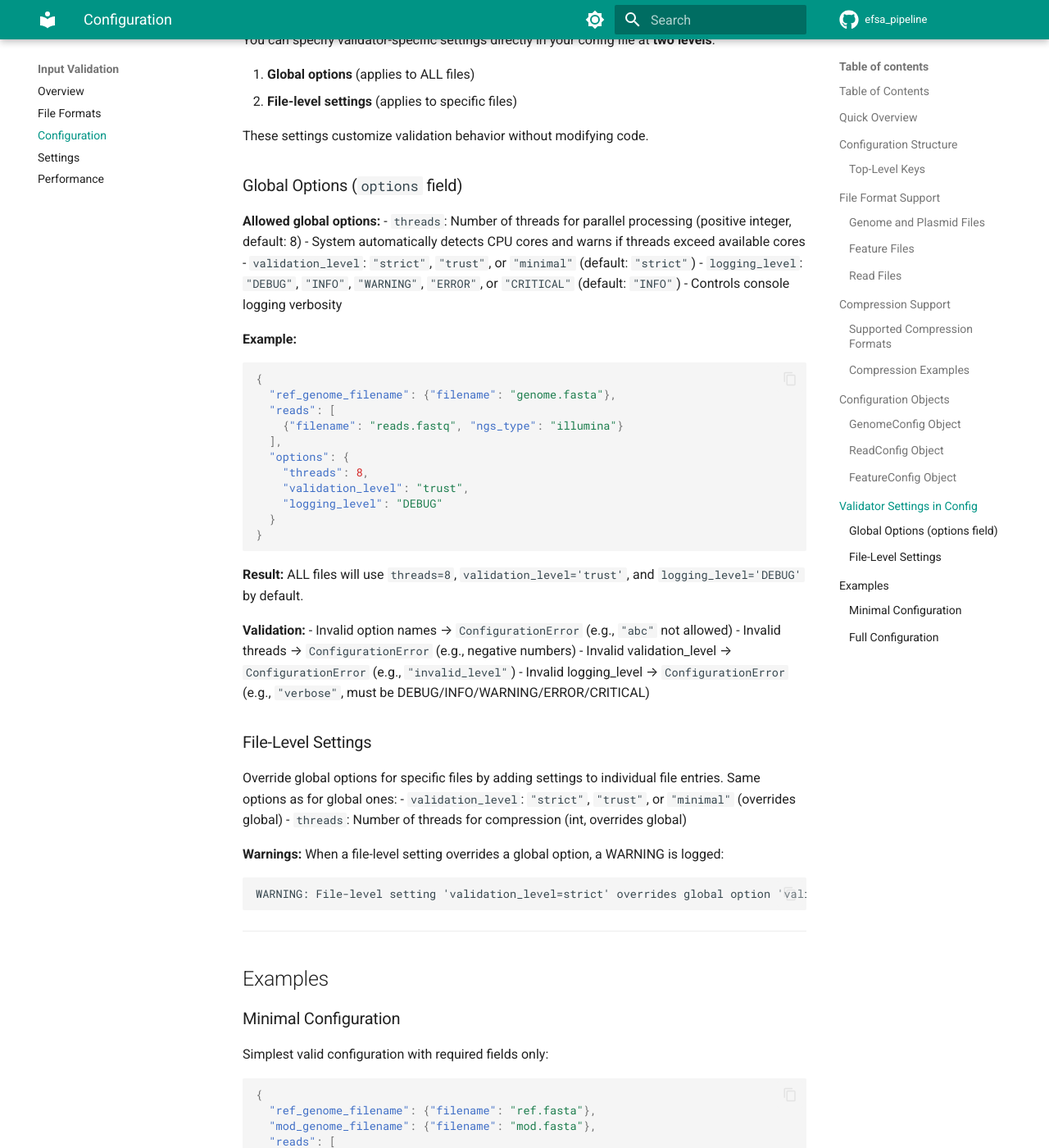
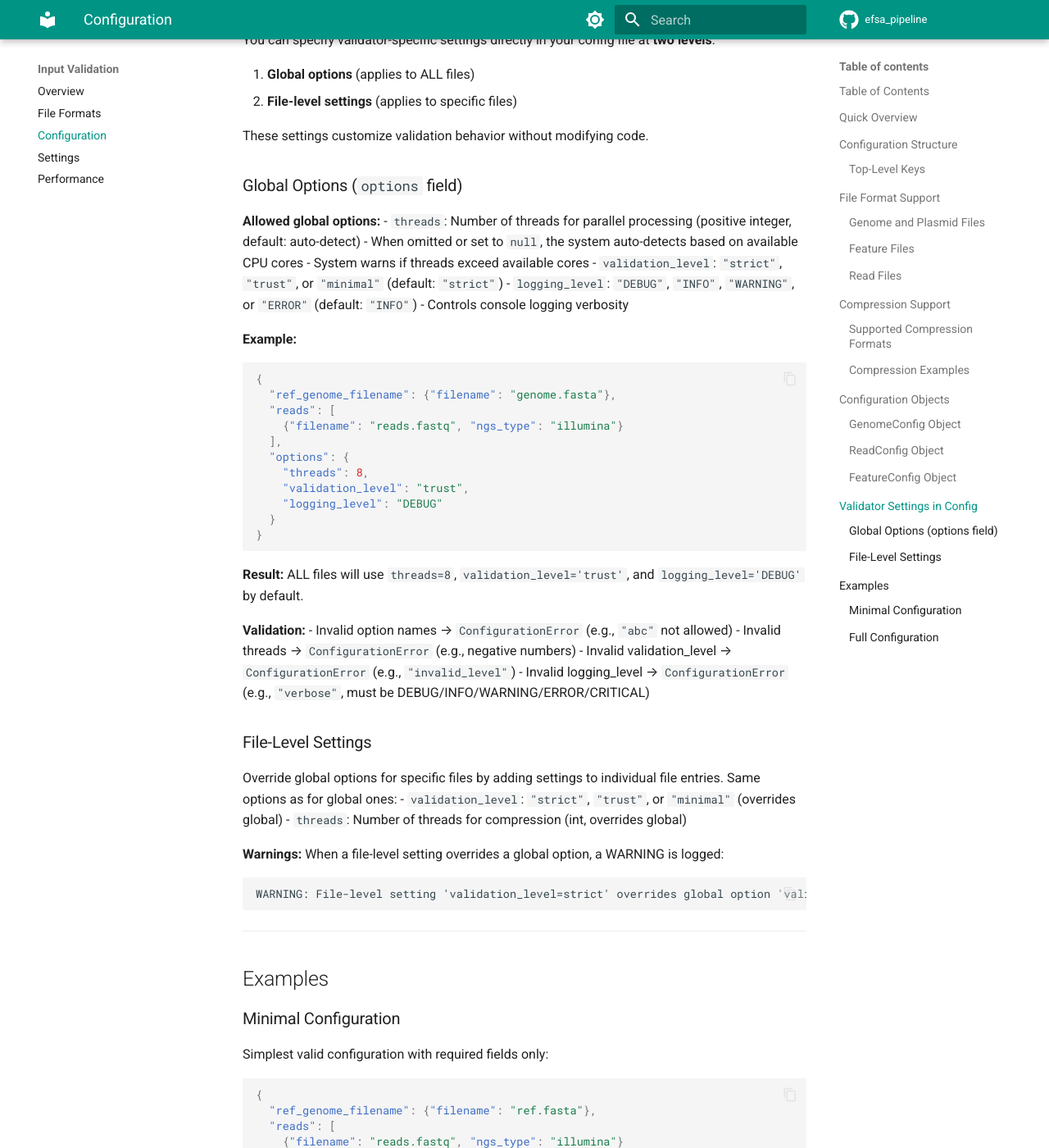
Before and after one commit to denisHanch/efsa_pipeline, an MkDocs documentation site: the page built from docs/validation/CONFIG_GUIDE.md, in a window 1280 px wide and 1400 px high, scrolled down 5286 px. Shown: the whole window at 82% size. Built offline with MkDocs 1.6.1 and Material for MkDocs 9.7.7, drawn with Linux system fonts in a browser that asks for light colours; comment, search, counter and statistics services are not loaded; some of the changed text lies outside the part shown.

Commit message:
no-issue: mod_genome_filename optional

````diff
--- a/docs/validation/CONFIG_GUIDE.md
+++ b/docs/validation/CONFIG_GUIDE.md
@@ -31,7 +31,7 @@
 | Key | Type | Required | Description |
 |---|---|:---:|---|
 | `ref_genome_filename` | GenomeConfig | ✅ | Reference genome (FASTA or GenBank) |
-| `mod_genome_filename` | GenomeConfig | ✅ | Modified genome (FASTA or GenBank) |
+| `mod_genome_filename` | GenomeConfig | ❌ | Modified genome (FASTA or GenBank) |
 | `ref_plasmid_filename` | GenomeConfig | ❌ | Reference plasmid (FASTA or GenBank) |
 | `mod_plasmid_filename` | GenomeConfig | ❌ | Modified plasmid (FASTA or GenBank) |
 | `reads` | List[ReadConfig] | ✅ | Read files (FASTQ/BAM), minimum one |
@@ -41,7 +41,7 @@
 
 **Important:**
 - All file paths must be **relative to the config file directory**
-- At minimum, provide `ref_genome_filename`,`mod_genome_filename` and `reads`
+- At minimum, provide `ref_genome_filename` and `reads`
 
 ---
 
@@ -211,10 +211,11 @@
 ### Global Options (`options` field)
 
 **Allowed global options:**
-- `threads`: Number of threads for parallel processing (positive integer, default: 8)
-  - System automatically detects CPU cores and warns if threads exceed available cores
+- `threads`: Number of threads for parallel processing (positive integer, default: auto-detect)
+  - When omitted or set to `null`, the system auto-detects based on available CPU cores
+  - System warns if threads exceed available cores
 - `validation_level`: `"strict"`, `"trust"`, or `"minimal"` (default: `"strict"`)
-- `logging_level`: `"DEBUG"`, `"INFO"`, `"WARNING"`, `"ERROR"`, or `"CRITICAL"` (default: `"INFO"`)
+- `logging_level`: `"DEBUG"`, `"INFO"`, `"WARNING"`, or `"ERROR"` (default: `"INFO"`)
   - Controls console logging verbosity
 
 **Example:**
@@ -262,7 +263,6 @@
 ```json
 {
   "ref_genome_filename": {"filename": "ref.fasta"},
-  "mod_genome_filename": {"filename": "mod.fasta"},
   "reads": [
     {"filename": "reads.fastq", "ngs_type": "illumina"}
   ]
````
Also changed, not shown: other parts of docs/validation/CONFIG_GUIDE.md (+2 -2 lines), docs/validation/PERFORMANCE.md (+2 -2 lines), docs/validation/SETTINGS.md (+0 -2 lines), 2 other files.
